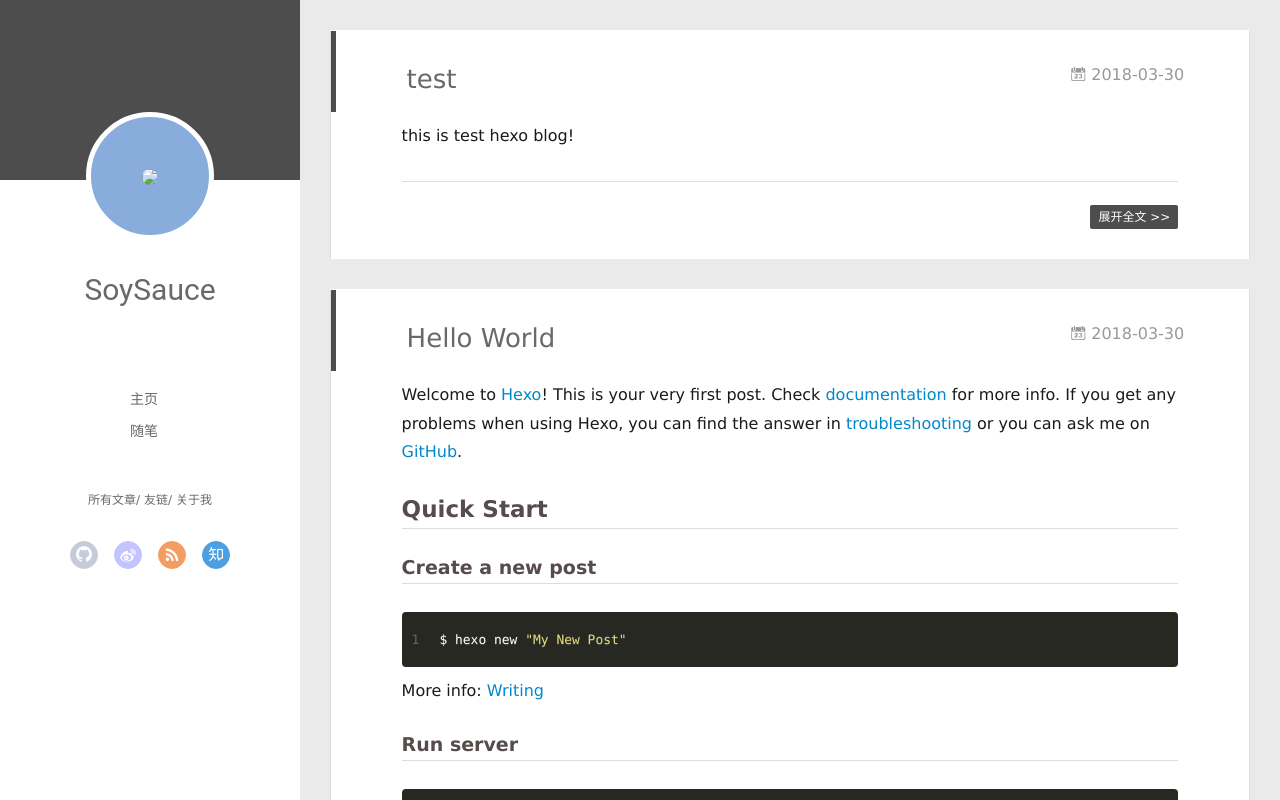
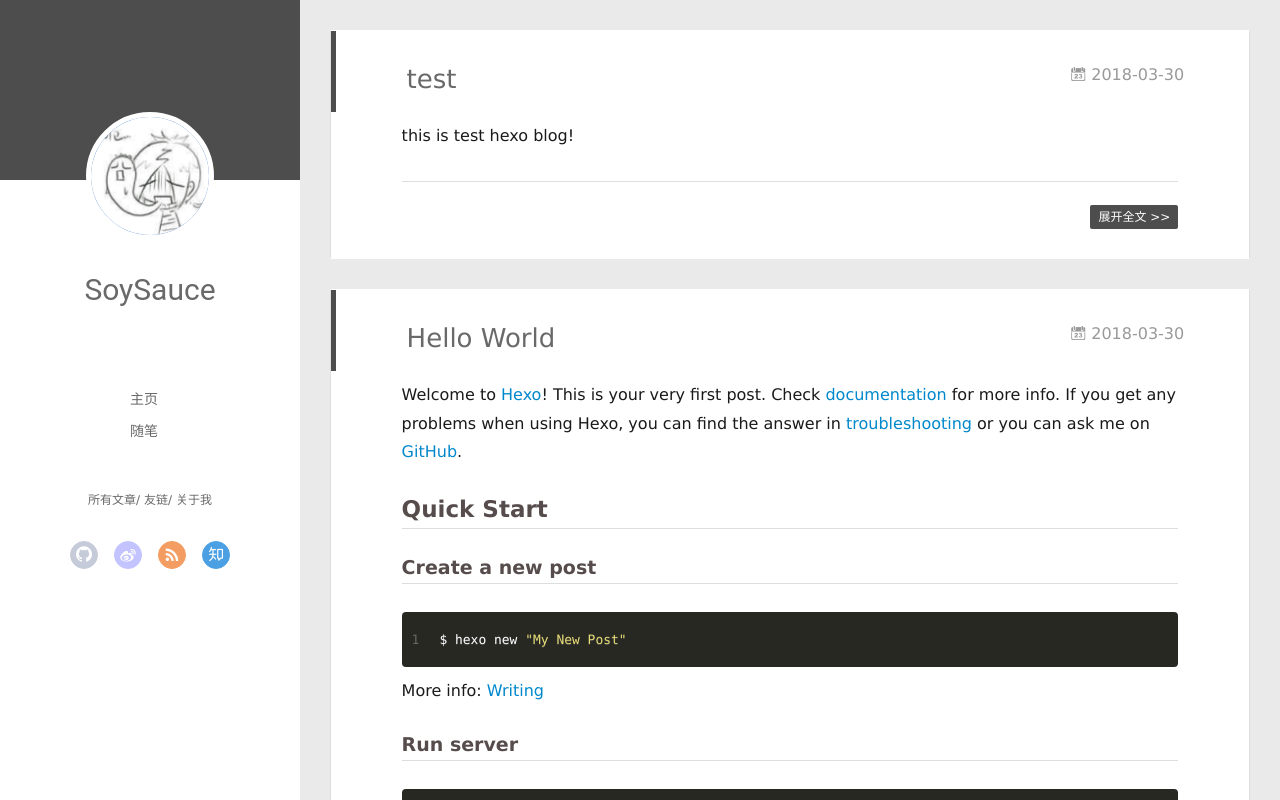
Before and after one commit to SoySauce1024/SoySauce1024.github.io, a plain HTML site: page index.html in a window 1280 px wide. Drawn offline with Linux system fonts and the light colour scheme; no server answers.

Commit message:
Site updated: 2018-03-30 14:09:13

```diff
--- a/index.html
+++ b/index.html
@@ -46,7 +46,7 @@
 <div class="intrude-less">
 	<header id="header" class="inner">
 		<a href="/" class="profilepic">
-			<img src="/Users/zhouqiang/blog/img/avatar.jpg" class="js-avatar">
+			<img src="../img/avatar.jpg" class="js-avatar">
 		</a>
 		<hgroup>
 		  <h1 class="header-author"><a href="/">SoySauce</a></h1>
@@ -104,7 +104,7 @@
 	<div class="intrude-less">
 		<header id="header" class="inner">
 			<div class="profilepic">
-				<img src="/Users/zhouqiang/blog/img/avatar.jpg" class="js-avatar">
+				<img src="../img/avatar.jpg" class="js-avatar">
 			</div>
 			<hgroup>
 			  <h1 class="header-author js-header-author">SoySauce</h1>
```
Also changed, not shown: 2018/03/30/hello-world/index.html (+2 -2 lines), 2018/03/30/test/index.html (+2 -2 lines), archives/2018/03/index.html (+2 -2 lines), archives/2018/index.html (+2 -2 lines), archives/index.html (+2 -2 lines), img/avatar.jpg (added).
